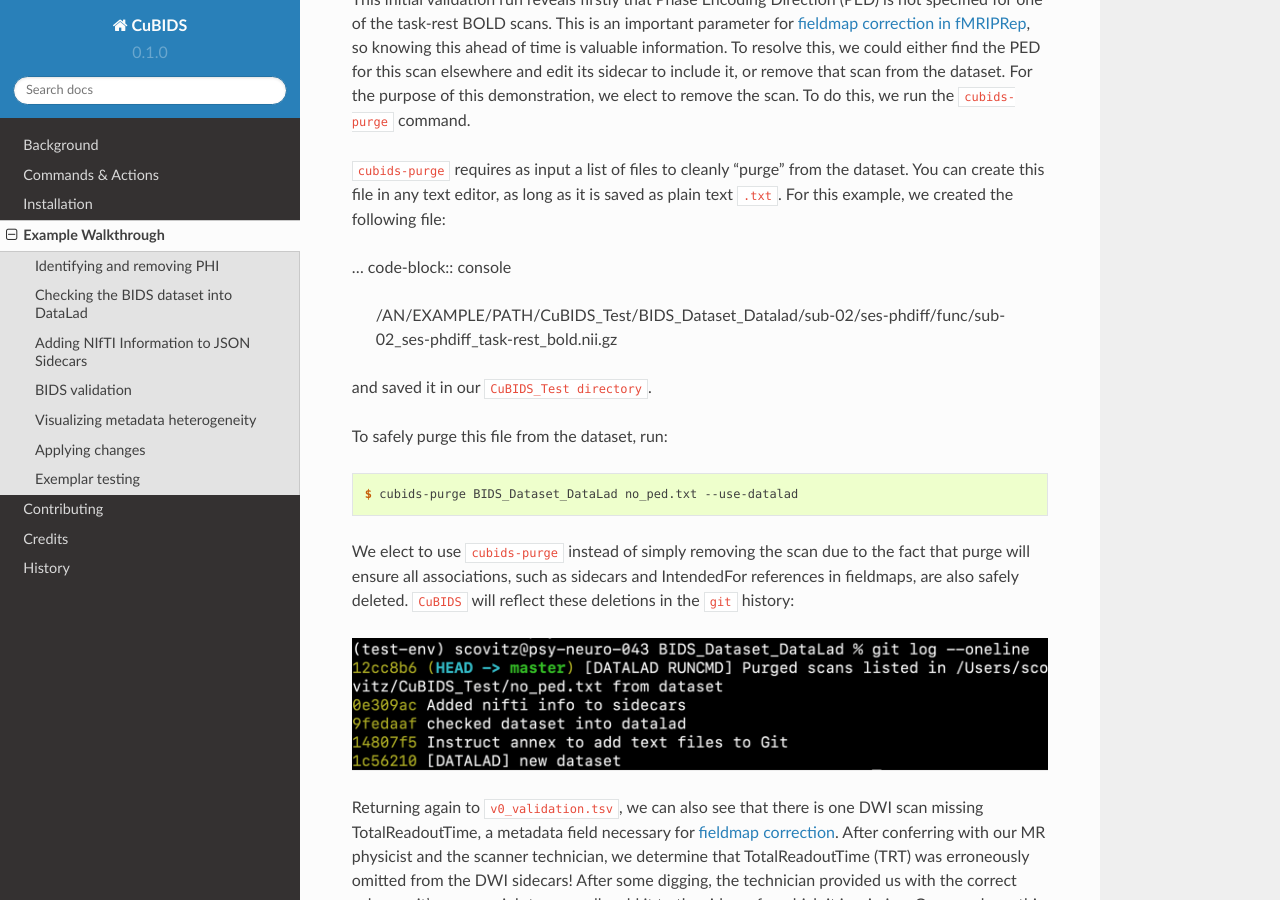
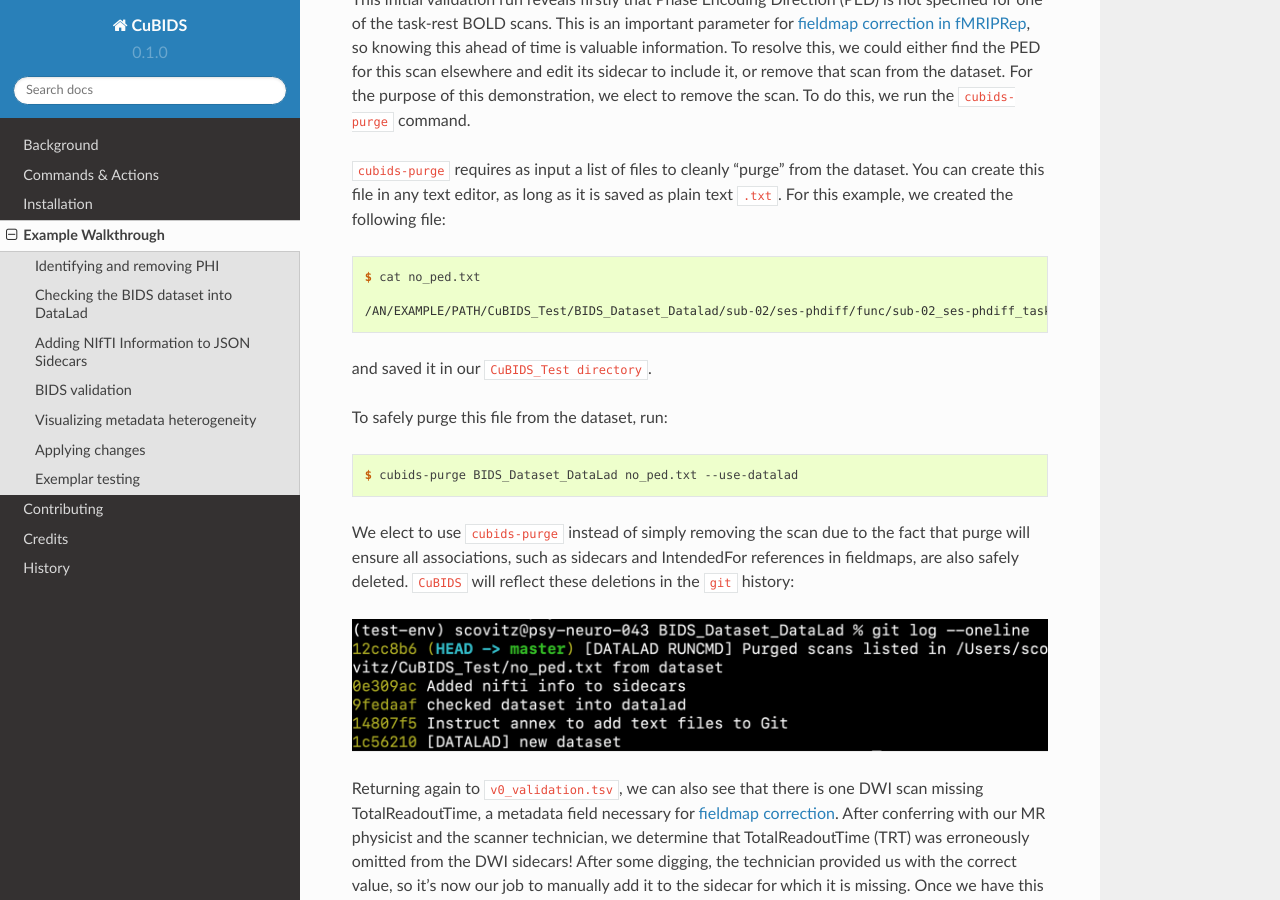
Before and after one commit to PennLINC/CuBIDS, a Sphinx documentation site: the page built from docs/example.rst, in a window 1280 px wide and 900 px high, scrolled down 4342 px. Built offline with Sphinx 7.4.7 and the Read the Docs theme 2.0.0, drawn with Linux system fonts in a browser that asks for light colours.

Commit message:
fixed typo

```diff
--- a/docs/example.rst
+++ b/docs/example.rst
@@ -195,7 +195,9 @@
 "purge" from the dataset. You can create this file in any
 text editor, as long as it is saved as plain text ``.txt``. For this example, we created the following file:
 
-... code-block:: console
+.. code-block:: console
+
+    $ cat no_ped.txt
 
     /AN/EXAMPLE/PATH/CuBIDS_Test/BIDS_Dataset_Datalad/sub-02/ses-phdiff/func/sub-02_ses-phdiff_task-rest_bold.nii.gz
 
```
